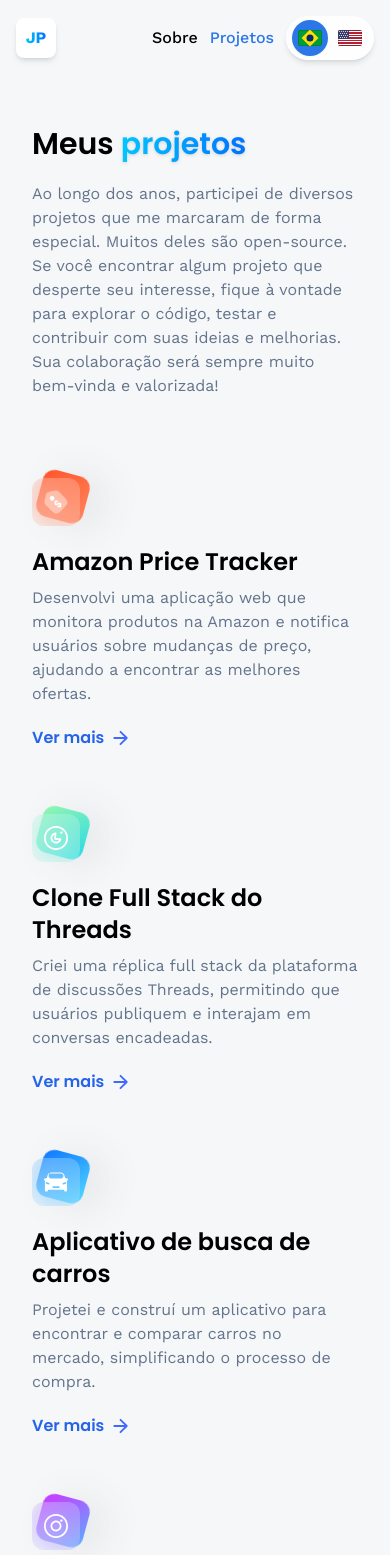
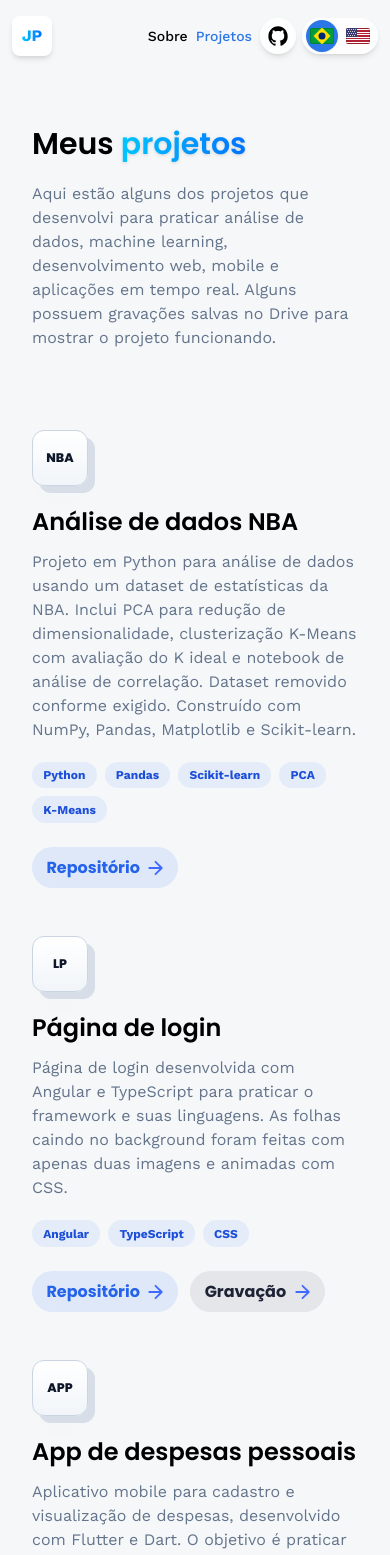
Before and after one commit to JoaoTravalini/joaotravaliniportfolio, a React (Vite) app: page /projects in a window 390 px wide. Shown: the top 1555 px of the page. Built offline with nearby package versions, Linux system fonts and the light colour scheme.

Commit message:
projetos portfolio

```diff
--- a/src/components/Navbar.jsx
+++ b/src/components/Navbar.jsx
@@ -1,5 +1,6 @@
 import { NavLink } from "react-router-dom"
 import { languages } from "../i18n"
+import { github } from "../assets/icons"
 
 const Navbar = ({ language, setLanguage, t }) => {
   const getLinkClassName = ({ isActive }) => isActive ? 'text-blue-500' : 'text-black';
@@ -14,8 +15,8 @@
         <p className="blue-gradient_text">JP</p>
       </NavLink>
 
-      <div className="flex items-center gap-3 sm:gap-5">
-        <nav className="flex text-base sm:text-lg gap-3 sm:gap-7 font-medium">
+      <div className="flex items-center gap-2 sm:gap-5">
+        <nav className="flex text-sm sm:text-lg gap-2 sm:gap-7 font-medium">
           <NavLink to="/about" className={getLinkClassName}>
             {t.nav.about}
           </NavLink>
@@ -24,8 +25,20 @@
           </NavLink>
         </nav>
 
+        <div className="flex shrink-0 items-center gap-1.5 sm:gap-2">
+          <a
+            href="https://github.com/JoaoTravalini"
+            target="_blank"
+            rel="noopener noreferrer"
+            className="flex h-9 w-9 sm:h-10 sm:w-10 items-center justify-center rounded-full bg-white/85 shadow-md backdrop-blur-md transition hover:bg-blue-50 focus:outline-none focus:ring-2 focus:ring-blue-500"
+            aria-label={t.nav.github}
+            title="GitHub"
+          >
+            <img src={github} alt="" className="h-5 w-5 object-contain" aria-hidden="true" />
+          </a>
+
           <div
-          className="flex shrink-0 items-center gap-1 rounded-full bg-white/85 px-1.5 py-1 shadow-md backdrop-blur-md"
+            className="flex items-center gap-1 rounded-full bg-white/85 px-1 py-0.5 sm:px-1.5 sm:py-1 shadow-md backdrop-blur-md"
             aria-label={t.languageSwitcher.label}
           >
             {languages.map((item) => {
@@ -35,7 +48,7 @@
                 <button
                   key={item.code}
                   type="button"
-                className={`flex h-9 w-9 items-center justify-center rounded-full text-xl transition focus:outline-none focus:ring-2 focus:ring-blue-500 ${isActive ? 'bg-blue-500 shadow-sm' : 'hover:bg-blue-50'}`}
+                  className={`flex h-8 w-8 sm:h-9 sm:w-9 items-center justify-center rounded-full text-xl transition focus:outline-none focus:ring-2 focus:ring-blue-500 ${isActive ? 'bg-blue-500 shadow-sm' : 'hover:bg-blue-50'}`}
                   aria-label={t.languageSwitcher.changeTo[item.code]}
                   aria-pressed={isActive}
                   title={item.name}
@@ -48,6 +61,7 @@
             })}
           </div>
         </div>
+      </div>
     </header>
   )
 }
--- a/src/constants/index.js
+++ b/src/constants/index.js
@@ -1,20 +1,14 @@
 import { asimovjr, eletrodenis, vail } from "../assets/images";
 import {
-    car,
     contact,
     css,
-    estate,
     express,
     github,
     html,
     javascript,
     linkedin,
     mongodb,
-    pricewise,
     react,
-    snapgram,
-    summiz,
-    threads,
     typescript
 } from "../assets/icons";
 
@@ -176,7 +170,7 @@
                     "Gerenciamento de projetos de desenvolvimento, incluindo planejamento, definição de escopo e acompanhamento de prazos.",
                     "Divisão e organização de tarefas entre membros da equipe, garantindo fluxo de trabalho eficiente.",
                     "Comunicação com clientes para levantamento de requisitos e alinhamento de expectativas.",
-                    "Desenvolvimento de sites institucionais, sistemas web (Angular, React) e aplicativos mobile (Flutter, dart).",
+                    "Desenvolvimento de sites institucionais, sistemas web (Angular, React) e aplicativos mobile (Flutter, Dart).",
                     "Criação de protótipos e interfaces para validação de ideias e melhoria da experiência do usuário.",
                     "Acompanhamento do progresso das entregas e garantia da qualidade dos projetos.",
                 ],
@@ -188,7 +182,7 @@
                     "Managed development projects, including planning, scope definition, and deadline tracking.",
                     "Divided and organized tasks among team members, ensuring an efficient workflow.",
                     "Communicated with clients to gather requirements and align expectations.",
-                    "Developed institutional websites, web systems (Angular, React), and mobile applications (Flutter, dart).",
+                    "Developed institutional websites, web systems (Angular, React), and mobile applications (Flutter, Dart).",
                     "Created prototypes and interfaces to validate ideas and improve the user experience.",
                     "Monitored delivery progress and ensured project quality.",
                 ],
@@ -233,7 +227,7 @@
     {
         name: 'GitHub',
         iconUrl: github,
-        link: 'https://github.com/YourGitHubUsername',
+        link: 'https://github.com/JoaoTravalini',
     },
     {
         name: 'LinkedIn',
@@ -244,92 +238,118 @@
 
 export const projects = [
     {
-        iconUrl: pricewise,
-        theme: 'btn-back-red',
-        link: 'https://github.com/adrianhajdin/pricewise',
+        theme: 'btn-back-blue',
+        shortName: 'NBA',
+        repoLink: 'https://github.com/JoaoTravalini/projeto_python_2',
+        tags: ['Python', 'Pandas', 'Scikit-learn', 'PCA', 'K-Means'],
         content: {
             pt: {
-                name: 'Amazon Price Tracker',
-                description: 'Desenvolvi uma aplicação web que monitora produtos na Amazon e notifica usuários sobre mudanças de preço, ajudando a encontrar as melhores ofertas.',
+                name: 'Análise de dados NBA',
+                description: 'Projeto em Python para análise de dados usando um dataset de estatísticas da NBA. Inclui PCA para redução de dimensionalidade, clusterização K-Means com avaliação do K ideal e notebook de análise de correlação. Dataset removido conforme exigido. Construído com NumPy, Pandas, Matplotlib e Scikit-learn.',
             },
             en: {
-                name: 'Amazon Price Tracker',
-                description: 'Developed a web application that tracks Amazon products and notifies users of price changes, helping them find the best deals.',
+                name: 'NBA Data Analysis',
+                description: 'Python project for data analysis using an NBA stats dataset. Includes PCA for dimensionality reduction, K-Means clustering with optimal K evaluation, and a correlation analysis notebook. Dataset excluded as required. Built with NumPy, Pandas, Matplotlib and Scikit-learn.',
             },
         },
     },
     {
-        iconUrl: threads,
-        theme: 'btn-back-green',
-        link: 'https://github.com/adrianhajdin/threads',
+        theme: 'btn-back-red',
+        shortName: 'LP',
+        repoLink: 'https://github.com/JoaoTravalini/loginpage',
+        demoLink: 'https://drive.google.com/file/d/13BfyTgHKl9UJLliVg46s5Cp5J4Xsl1cx/view',
+        tags: ['Angular', 'TypeScript', 'CSS'],
         content: {
             pt: {
-                name: 'Clone Full Stack do Threads',
-                description: 'Criei uma réplica full stack da plataforma de discussões Threads, permitindo que usuários publiquem e interajam em conversas encadeadas.',
+                name: 'Página de login',
+                description: 'Página de login desenvolvida com Angular e TypeScript para praticar o framework e suas linguagens. As folhas caindo no background foram feitas com apenas duas imagens e animadas com CSS.',
             },
             en: {
-                name: 'Full Stack Threads Clone',
-                description: 'Created a full-stack replica of the discussion platform Threads, enabling users to post and engage in threaded conversations.',
+                name: 'Login Page',
+                description: 'Login page built with Angular and TypeScript to practice the framework and its languages. The falling leaves in the background were created with only two images and animated with CSS.',
             },
         },
     },
     {
-        iconUrl: car,
-        theme: 'btn-back-blue',
-        link: 'https://github.com/adrianhajdin/project_next13_car_showcase',
+        theme: 'btn-back-green',
+        shortName: 'APP',
+        repoLink: 'https://github.com/JoaoTravalini/appdespesaspessoais',
+        demoLink: 'https://drive.google.com/file/d/1MFqou7_WPynJjIy5-6iQrN6BOHECl9mw/view',
+        tags: ['Flutter', 'Dart', 'Mobile'],
         content: {
             pt: {
-                name: 'Aplicativo de busca de carros',
-                description: 'Projetei e construí um aplicativo para encontrar e comparar carros no mercado, simplificando o processo de compra.',
+                name: 'App de despesas pessoais',
+                description: 'Aplicativo mobile para cadastro e visualização de despesas, desenvolvido com Flutter e Dart. O objetivo é praticar o uso do framework e das linguagens utilizadas.',
             },
             en: {
-                name: 'Car Finding App',
-                description: 'Designed and built an app for finding and comparing cars on the market, streamlining the car-buying process.',
+                name: 'Personal Expenses App',
+                description: 'Mobile app for registering and viewing expenses, built with Flutter and Dart. The goal is to practice the framework and the languages used in the project.',
             },
         },
     },
     {
-        iconUrl: snapgram,
-        theme: 'btn-back-pink',
-        link: 'https://github.com/adrianhajdin/social_media_app',
+        theme: 'btn-back-yellow',
+        shortName: 'CHAT',
+        repoLink: 'https://github.com/JoaoTravalini/realtimechat',
+        demoLink: 'https://drive.google.com/file/d/19qf698F1Qzh3lBBzyJwNvO5b-JzbGilH/view',
+        tags: ['Angular', 'TypeScript', 'Socket.io'],
         content: {
             pt: {
-                name: 'Clone Full Stack do Instagram',
-                description: 'Construí um clone completo do Instagram, permitindo que usuários compartilhem fotos e se conectem em uma experiência familiar de rede social.',
+                name: 'Chat em tempo real',
+                description: 'Chat em tempo real para visualização de mensagens em dois navegadores ou abas diferentes, utilizando Angular, TypeScript e Socket.io. O objetivo é praticar o framework, as linguagens e as bibliotecas utilizadas.',
             },
             en: {
-                name: 'Full Stack Instagram Clone',
-                description: 'Built a complete Instagram clone, allowing users to share photos and connect with friends in a familiar social media environment.',
+                name: 'Realtime Chat',
+                description: 'Realtime chat for viewing messages in two different browsers or tabs, built with Angular, TypeScript and Socket.io. The goal is to practice the framework, languages and libraries used.',
             },
         },
     },
     {
-        iconUrl: estate,
-        theme: 'btn-back-black',
-        link: 'https://github.com/adrianhajdin/projects_realestate',
+        theme: 'btn-back-pink',
+        shortName: 'PKX',
+        repoLink: 'https://github.com/JoaoTravalini/pokedex',
+        demoLink: 'https://drive.google.com/file/d/1lySm2I3GCtSge6VoE5bmNyiwJykB6ULM/view',
+        tags: ['Angular', 'TypeScript', 'API'],
         content: {
             pt: {
-                name: 'Aplicação imobiliária',
-                description: 'Desenvolvi uma aplicação web para listagens imobiliárias, facilitando a busca por propriedades e a conexão entre compradores e vendedores.',
+                name: 'Pokédex',
+                description: 'Pokédex para visualização dos Pokémons e suas habilidades, desenvolvida com Angular e TypeScript. O objetivo é praticar o uso do framework e das linguagens utilizadas.',
             },
             en: {
-                name: 'Real-Estate Application',
-                description: 'Developed a web application for real estate listings, facilitating property searches and connecting buyers with sellers.',
+                name: 'Pokedex',
+                description: 'Pokedex for viewing Pokemon and their abilities, built with Angular and TypeScript. The goal is to practice the framework and the languages used in the project.',
             },
         },
     },
     {
-        iconUrl: summiz,
-        theme: 'btn-back-yellow',
-        link: 'https://github.com/adrianhajdin/project_ai_summarizer',
+        theme: 'btn-back-green',
+        shortName: 'ASI',
+        liveLink: 'https://asimovjr.com.br',
+        tags: ['WordPress', 'Institutional Website', 'Junior Enterprise'],
         content: {
             pt: {
-                name: 'Aplicação de resumo com IA',
-                description: 'Aplicação que usa IA para gerar automaticamente resumos concisos e informativos a partir de textos longos ou artigos.',
+                name: 'Site Asimov Jr.',
+                description: 'Site institucional desenvolvido em WordPress para a Asimov Jr., empresa júnior de Computação. O projeto reúne informações sobre a empresa, serviços, projetos e canais de contato em uma presença digital profissional.',
             },
             en: {
-                name: 'AI Summarizer Application',
-                description: 'App that leverages AI to automatically generate concise and informative summaries from lengthy text content or blog posts.',
+                name: 'Asimov Jr. Website',
+                description: 'Institutional website built with WordPress for Asimov Jr., a Computer Engineering junior enterprise. The project presents the company, services, projects, and contact channels through a professional digital presence.',
+            },
+        },
+    },
+    {
+        theme: 'btn-back-black',
+        shortName: 'ML',
+        repoLink: 'https://github.com/JoaoTravalini/IaRegressaoClassificacao',
+        tags: ['Machine Learning', 'Regression', 'Classification'],
+        content: {
+            pt: {
+                name: 'IA: Regressão e Classificação',
+                description: 'Projeto de Machine Learning para disciplina universitária, usando dois datasets públicos: um para regressão e outro para classificação. Inclui pré-processamento, análise exploratória, treinamento de modelos (Regressão Linear/Logística, Árvore de Decisão, SVM, MLP), avaliação e comparação.',
+            },
+            en: {
+                name: 'AI Regression and Classification',
+                description: 'Machine Learning project for university coursework, using two public datasets: one for regression and one for classification. Includes data preprocessing, exploratory analysis, model training (Linear/Logistic Regression, Decision Tree, SVM, MLP), evaluation and comparison.',
             },
         },
     }
--- a/src/i18n/index.js
+++ b/src/i18n/index.js
@@ -21,6 +21,7 @@
       about: 'Sobre',
       projects: 'Projetos',
       homeLabel: 'Ir para a página inicial',
+      github: 'Abrir GitHub de João Travalini',
     },
     languageSwitcher: {
       label: 'Selecionar idioma',
@@ -59,9 +60,13 @@
     projects: {
       titlePrefix: 'Meus',
       titleHighlight: 'projetos',
-      intro: 'Ao longo dos anos, participei de diversos projetos que me marcaram de forma especial. Muitos deles são open-source. Se você encontrar algum projeto que desperte seu interesse, fique à vontade para explorar o código, testar e contribuir com suas ideias e melhorias. Sua colaboração será sempre muito bem-vinda e valorizada!',
-      viewMore: 'Ver mais',
-      openProject: 'Abrir projeto',
+      intro: 'Aqui estão alguns dos projetos que desenvolvi para praticar análise de dados, machine learning, desenvolvimento web, mobile e aplicações em tempo real. Alguns possuem gravações salvas no Drive para mostrar o projeto funcionando.',
+      repository: 'Repositório',
+      liveSite: 'Site',
+      recording: 'Gravação',
+      openRepository: 'Abrir repositório',
+      openLiveSite: 'Abrir site',
+      openRecording: 'Abrir gravação do projeto',
     },
     contact: {
       title: 'Entre em contato',
@@ -93,6 +98,7 @@
       about: 'About',
       projects: 'Projects',
       homeLabel: 'Go to home page',
+      github: 'Open João Travalini GitHub',
     },
     languageSwitcher: {
       label: 'Select language',
@@ -131,9 +137,13 @@
     projects: {
       titlePrefix: 'My',
       titleHighlight: 'projects',
-      intro: 'Over the years, I have worked on several projects that were especially meaningful to me. Many of them are open-source. If any project catches your interest, feel free to explore the code, test it, and contribute your ideas and improvements. Your collaboration is always welcome and valued!',
-      viewMore: 'View more',
-      openProject: 'Open project',
+      intro: 'Here are some of the projects I built to practice data analysis, machine learning, web development, mobile development, and realtime applications. Some include Drive recordings showing the project in action.',
+      repository: 'Repository',
+      liveSite: 'Website',
+      recording: 'Recording',
+      openRepository: 'Open repository',
+      openLiveSite: 'Open website',
+      openRecording: 'Open project recording',
     },
     contact: {
       title: 'Get in touch',
--- a/src/index.css
+++ b/src/index.css
@@ -51,7 +51,7 @@
   }
 
   .header {
-    @apply flex justify-between items-center gap-4 sm:px-16 px-4 py-4 max-w-5xl mx-auto absolute top-0 bg-transparent z-10 right-0 left-0;
+    @apply flex justify-between items-center gap-2 sm:gap-4 sm:px-16 px-3 py-4 max-w-5xl mx-auto absolute top-0 bg-transparent z-10 right-0 left-0;
   }
 
   .footer {
@@ -103,8 +103,43 @@
   text-align: center;
 }
 
+.skill-icon-tile,
+.project-icon-tile {
+  position: relative;
+  display: flex;
+  align-items: center;
+  justify-content: center;
+  border: 1px solid #cbd5e1;
+  border-radius: 12px;
+  background:
+    linear-gradient(180deg, #ffffff 0%, #f1f5f9 100%);
+  box-shadow:
+    7px 7px 0 #d8dee8,
+    0 18px 34px -26px rgba(15, 23, 42, 0.75),
+    inset 0 1px 0 rgba(255, 255, 255, 0.95);
+  transition:
+    border-color 180ms ease,
+    box-shadow 180ms ease,
+    transform 180ms ease;
+}
+
+.skill-card:hover .skill-icon-tile,
+.project-card:hover .project-icon-tile {
+  border-color: #94a3b8;
+  box-shadow:
+    9px 9px 0 #cbd5e1,
+    0 22px 40px -28px rgba(15, 23, 42, 0.85),
+    inset 0 1px 0 rgba(255, 255, 255, 0.95);
+  transform: translate(-2px, -2px);
+}
+
+.skill-icon-tile {
+  width: 64px;
+  height: 64px;
+}
+
 .skill-initials {
-  color: #102033;
+  color: #0f172a;
   font-family: "Poppins", sans-serif;
   font-size: 0.92rem;
   font-weight: 800;
@@ -118,6 +153,58 @@
   font-weight: 700;
   line-height: 1.2;
   overflow-wrap: anywhere;
+}
+
+.project-card {
+  min-width: 0;
+}
+
+.project-icon-tile {
+  width: 56px;
+  height: 56px;
+}
+
+.project-initials {
+  color: #0f172a;
+  font-family: "Poppins", sans-serif;
+  font-size: 0.78rem;
+  font-weight: 800;
+  line-height: 1;
+}
+
+.project-tag {
+  border-radius: 999px;
+  background: rgb(43 119 231 / 9%);
+  color: #1d4ed8;
+  font-size: 0.75rem;
+  font-weight: 700;
+  line-height: 1;
+  padding: 0.45rem 0.7rem;
+}
+
+.project-link {
+  display: inline-flex;
+  align-items: center;
+  gap: 0.5rem;
+  border-radius: 999px;
+  background: rgb(37 99 235 / 10%);
+  color: #2563eb;
+  font-weight: 700;
+  padding: 0.55rem 0.9rem;
+  transition: background-color 160ms ease, color 160ms ease;
+}
+
+.project-link:hover {
+  background: rgb(37 99 235 / 18%);
+}
+
+.project-link-secondary {
+  background: rgb(29 34 53 / 8%);
+  color: #1d2235;
+}
+
+.project-link-secondary:hover {
+  background: rgb(29 34 53 / 14%);
 }
 
 .flag-icon {
--- a/src/pages/Projects.jsx
+++ b/src/pages/Projects.jsx
@@ -1,4 +1,3 @@
-import { Link } from "react-router-dom"
 import { projects } from "../constants"
 import { arrow } from "../assets/icons"
 import CTA from "../components/CTA"
@@ -18,34 +17,53 @@
         <p>{t.projects.intro}</p>
       </div>
 
-      <div className="flex flex-wrap my-20 gap-16">
+      <div className="grid my-20 gap-12 md:grid-cols-2">
         {localizedProjects.map((project) => (
-          <div className="lg:w-[400px] w-full" key={project.name}>
-            <div className="block-container w-12 h-12">
-              <div className={`btn-back rounded-xl ${project.theme}`} />
-              <div className="btn-front rounded-xl flex justify-center items-center">
-                <img
-                  src={project.iconUrl}
-                  alt={project.name}
-                  className="w-1/2 h-1/2 object-contain"
-                />
-              </div>
+          <article className="project-card" key={project.repoLink || project.liveLink}>
+            <div className="project-icon-tile">
+              <span className="project-initials">{project.shortName}</span>
             </div>
+
             <div className="mt-5 flex flex-col">
               <h4 className="text-2xl font-poppins font-semibold">
                 {project.name}
               </h4>
-              <p className="mt-2 text-slate-500">
+              <p className="mt-3 text-slate-500">
                 {project.description}
               </p>
-              <div className="mt-5 flex items-center gap-2 font-poppins">
-                <Link to={project.link} target="_blank" rel="noopener noreferrer" className="font-semibold text-blue-600">
-                  {t.projects.viewMore}
-                </Link>
-                <img src={arrow} alt={t.projects.openProject} className="w-4 h-4 object-contain" />
+
+              <div className="mt-5 flex flex-wrap gap-2">
+                {project.tags.map((tag) => (
+                  <span className="project-tag" key={`${project.name}-${tag}`}>
+                    {tag}
+                  </span>
+                ))}
+              </div>
+
+              <div className="mt-6 flex flex-wrap items-center gap-3 font-poppins">
+                {project.repoLink && (
+                  <a href={project.repoLink} target="_blank" rel="noopener noreferrer" className="project-link">
+                    {t.projects.repository}
+                    <img src={arrow} alt={t.projects.openRepository} className="w-4 h-4 object-contain" />
+                  </a>
+                )}
+
+                {project.liveLink && (
+                  <a href={project.liveLink} target="_blank" rel="noopener noreferrer" className="project-link">
+                    {t.projects.liveSite}
+                    <img src={arrow} alt={t.projects.openLiveSite} className="w-4 h-4 object-contain" />
+                  </a>
+                )}
+
+                {project.demoLink && (
+                  <a href={project.demoLink} target="_blank" rel="noopener noreferrer" className="project-link project-link-secondary">
+                    {t.projects.recording}
+                    <img src={arrow} alt={t.projects.openRecording} className="w-4 h-4 object-contain" />
+                  </a>
+                )}
               </div>
             </div>
-          </div>
+          </article>
         ))}
       </div>
 
```
Also changed, not shown: src/pages/About.jsx (+6 -9 lines). Lines whose indentation alone changed are shown as unchanged.
